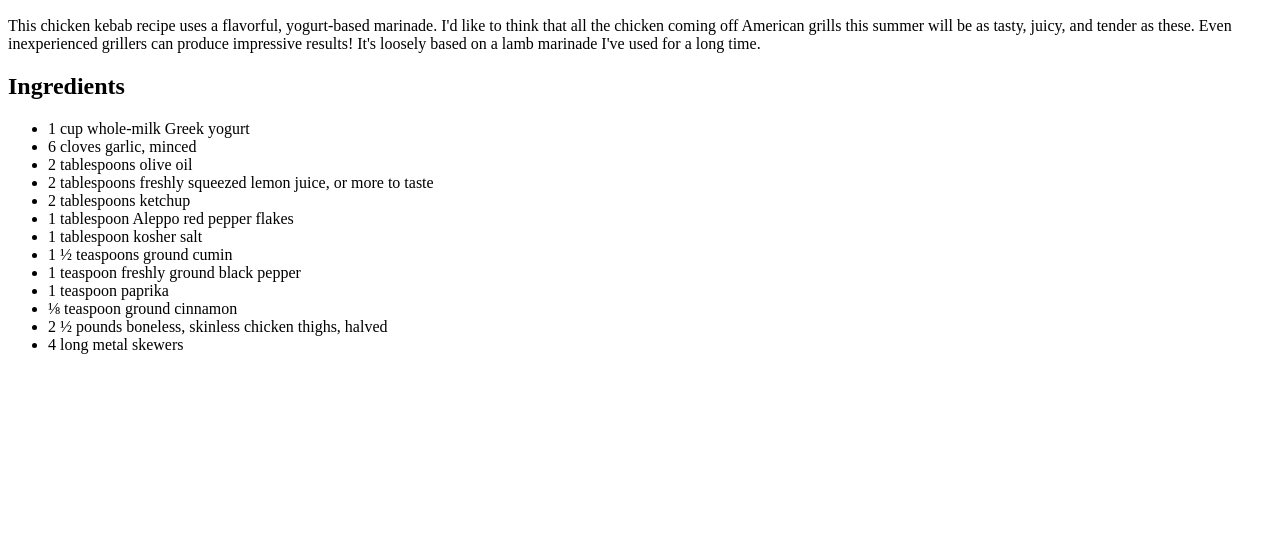
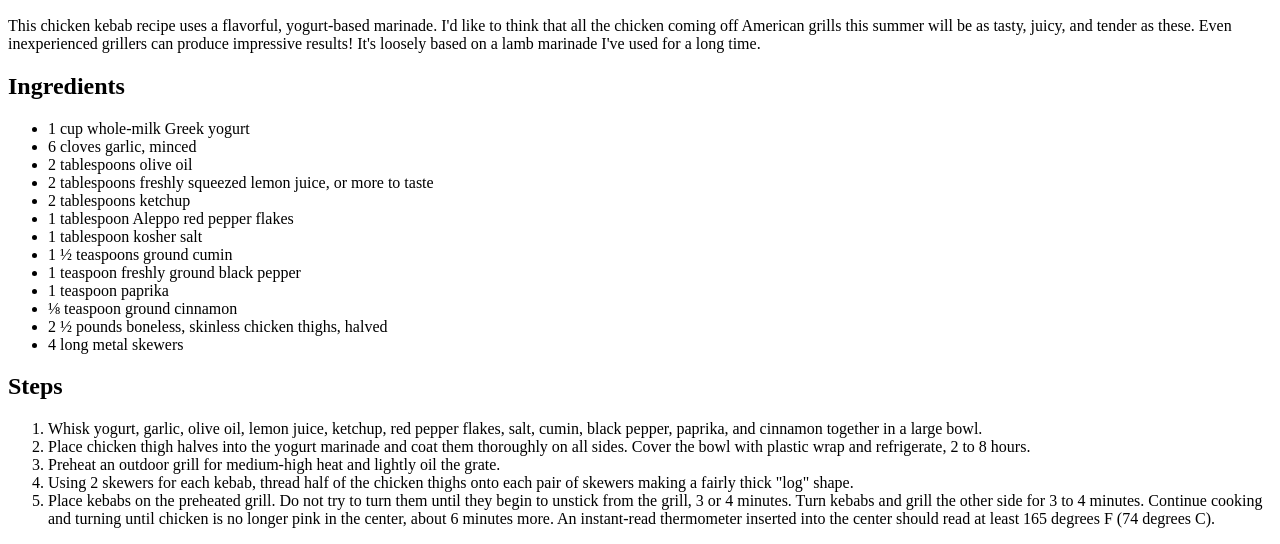
Before and after one commit to Exoking343/odin-recipes, a plain HTML site: page recipes/turkish-kebabs.html in a window 1280 px wide. Shown: the part 468-1012 px from the top of the page. Before the commit the page ends 838 px from the top, so only its background shows below. Drawn offline with Linux system fonts and the light colour scheme.

Commit message:
Finishing the Chicken Kebab Steps html

```diff
--- a/recipes/turkish-kebabs.html
+++ b/recipes/turkish-kebabs.html
@@ -33,6 +33,20 @@
         <li>2 ½ pounds boneless, skinless chicken thighs, halved</li>
         <li>4 long metal skewers</li>
     </ul>
+    <h2>Steps</h2>
+    <ol>
+        <li>Whisk yogurt, garlic, olive oil, lemon juice, ketchup, red pepper flakes, salt, cumin, black pepper,
+            paprika, and cinnamon together in a large bowl.</li>
+        <li>Place chicken thigh halves into the yogurt marinade and coat them thoroughly on all sides. Cover the bowl
+            with plastic wrap and refrigerate, 2 to 8 hours.</li>
+        <li>Preheat an outdoor grill for medium-high heat and lightly oil the grate.</li>
+        <li>Using 2 skewers for each kebab, thread half of the chicken thighs onto each pair of skewers making a fairly
+            thick "log" shape.</li>
+        <li>Place kebabs on the preheated grill. Do not try to turn them until they begin to unstick from the grill, 3
+            or 4 minutes. Turn kebabs and grill the other side for 3 to 4 minutes. Continue cooking and turning until
+            chicken is no longer pink in the center, about 6 minutes more. An instant-read thermometer inserted into the
+            center should read at least 165 degrees F (74 degrees C).</li>
+    </ol>
 
 
 </body>
```
